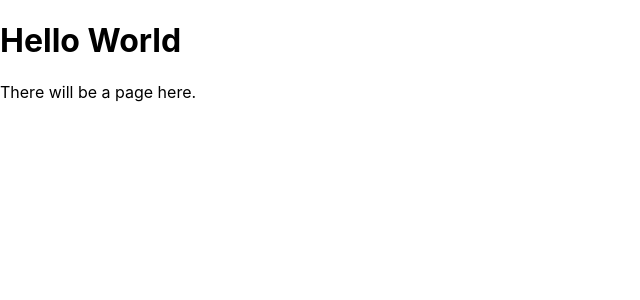
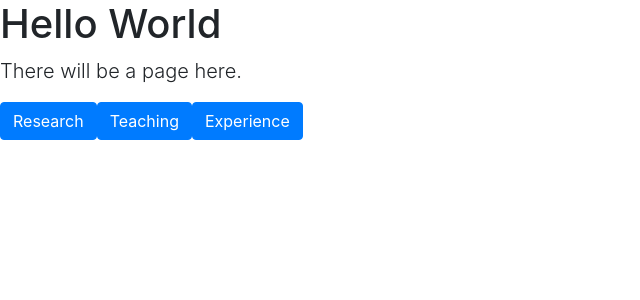
Before and after one commit to prof-rossetti/prof-rossetti-web-react, a React (Create React App) app: page / in a window 1280 px wide. Shown: the top 300 px of the page, without its empty margins (0-640 px from the left). Built offline with nearby package versions, Linux system fonts and the light colour scheme.

Commit message:
Some buttons for example bootstrap integration

```diff
--- a/src/App.js
+++ b/src/App.js
@@ -1,7 +1,18 @@
 import React from 'react'
+//import Navbar from 'react-bootstrap/Navbar'
+//import Nav from 'react-bootstrap/Nav'
+//import Container from 'react-bootstrap/Container'
+//import Row from 'react-bootstrap/Row'
+//import Col from 'react-bootstrap/Col'
+//import Card from 'react-bootstrap/Card'
+import Button from 'react-bootstrap/Button'
 
 import './App.css'
 //mport profilePhoto from './profile-photo.png'
+
+function clickHandler(event){
+    console.log("YOU CLICKED ME", event.target.value)
+}
 
 function App() {
     return (
@@ -10,7 +21,11 @@ function App() {
                 <h1>Hello World</h1>
             </header>
 
-             <p class="lead">There will be a page here.</p>
+             <p className="lead">There will be a page here.</p>
+
+            <Button onClick={clickHandler} value="research">Research</Button>
+            <Button onClick={clickHandler} value="teaching">Teaching</Button>
+            <Button onClick={clickHandler} value="experience">Experience</Button>
         </div>
     )
 }
--- a/src/index.js
+++ b/src/index.js
@@ -3,6 +3,6 @@ import ReactDOM from 'react-dom'
 
 import App from './App'
 
-// import 'bootstrap/dist/css/bootstrap.min.css'
+import 'bootstrap/dist/css/bootstrap.min.css'
 
 ReactDOM.render(<React.StrictMode><App /></React.StrictMode>, document.getElementById('root'))
```
